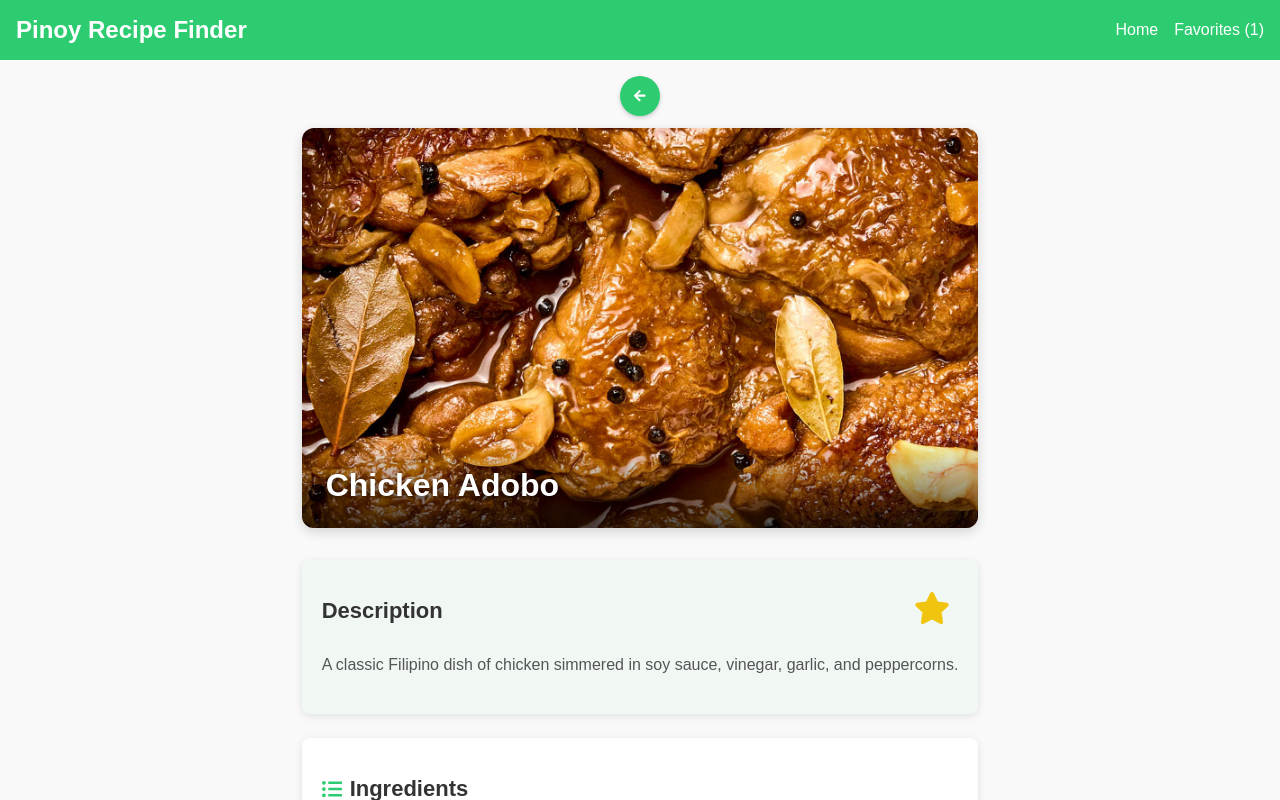
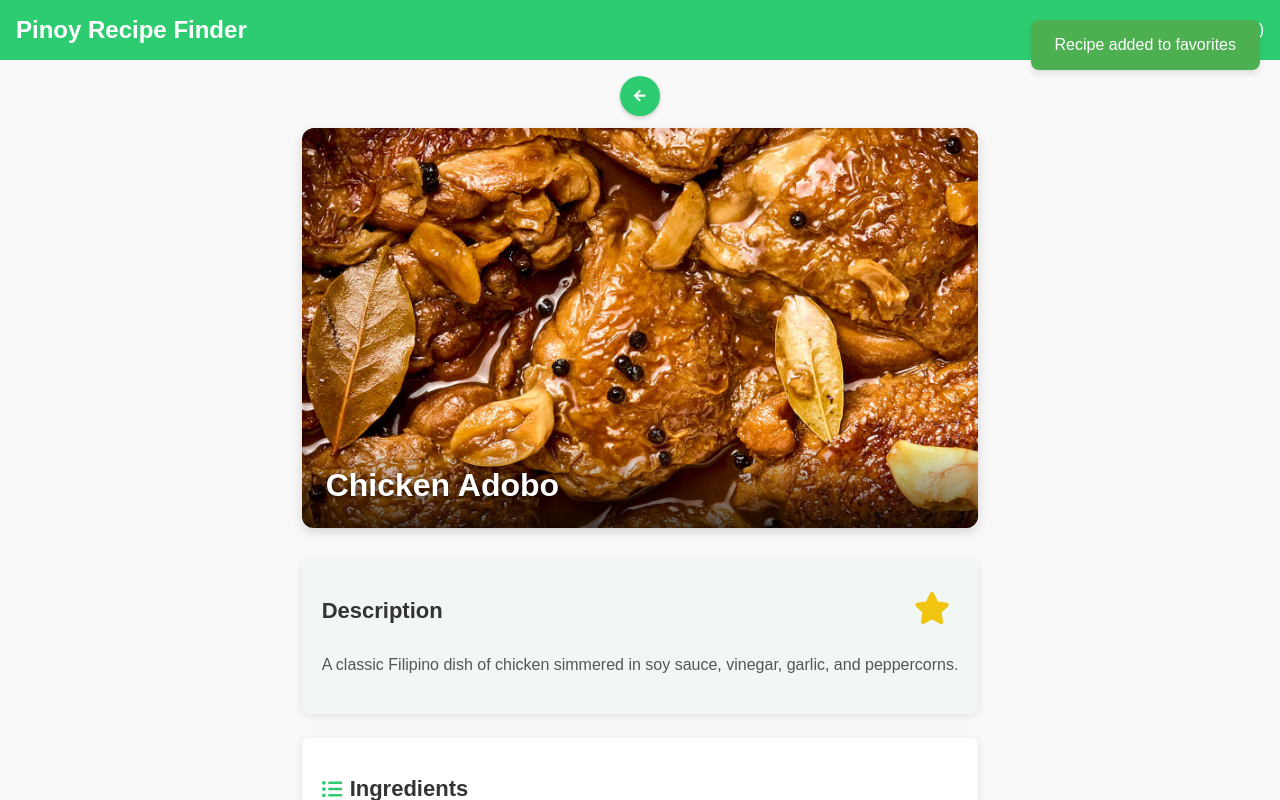
Before and after one commit to Eduard-K-A/pinoy-recipe-finder, a React (Vite) app in the folder pinoy-recipe-finder/: page /recipe/1 in a window 1280 px wide. Both pictures are taken after a click on the button 932 px from the left and 608 px from the top of the page. Shown: the top 800 px of the page. Built offline with nearby package versions, Linux system fonts and the light colour scheme.

Commit message:
feat(RecipeDetailPage): add notification for favorite toggle action

```diff
--- a/pinoy-recipe-finder/package.json
+++ b/pinoy-recipe-finder/package.json
@@ -10,6 +10,7 @@
   "dependencies": {
     "react": "^18.3.1",
     "react-dom": "^18.3.1",
+    "react-hot-toast": "^2.6.0",
     "react-icons": "^5.5.0",
     "react-router-dom": "^6.26.2"
   },
@@ -17,5 +18,4 @@
     "@vitejs/plugin-react": "^5.0.2",
     "vite": "^5.4.8"
   }
-
 }
--- a/pinoy-recipe-finder/src/pages/RecipeDetailPage.jsx
+++ b/pinoy-recipe-finder/src/pages/RecipeDetailPage.jsx
@@ -10,6 +10,7 @@ function RecipeDetailPage() {
   const { favorites, toggleFavorite } = useContext(FavoritesContext);
   const recipe = recipes.find((r) => r.id === parseInt(id));
   const [isImageLoaded, setIsImageLoaded] = useState(false);
+  const [notification, setNotification] = useState(null);
 
   if (!recipe) {
     return <div className="container">Recipe not found!</div>;
@@ -17,8 +18,25 @@ function RecipeDetailPage() {
 
   const isFavorite = favorites.includes(recipe.id);
 
+  const handleToggleFavorite = () => {
+    toggleFavorite(recipe.id);
+    const message = isFavorite
+      ? 'Recipe removed from favorites'
+      : 'Recipe added to favorites';
+
+    setNotification(message);
+    setTimeout(() => setNotification(null), 3000);
+  };
+
   return (
     <div className="container">
+      {/* Notification */}
+      {notification && (
+        <div className="notification">
+          {notification}
+        </div>
+      )}
+
       {/* Back Button aligned left */}
       <div className="back-button-wrapper">
         <button
@@ -60,7 +78,7 @@ function RecipeDetailPage() {
             <div className="description-header">
               <h2>Description</h2>
               <button
-                onClick={() => toggleFavorite(recipe.id)}
+                onClick={handleToggleFavorite}
                 className="favorite-icon"
                 aria-label={isFavorite ? 'Remove from Favorites' : 'Add to Favorites'}
               >
--- a/pinoy-recipe-finder/src/styles/styles.css
+++ b/pinoy-recipe-finder/src/styles/styles.css
@@ -444,3 +444,27 @@ body {
   background-color: transparent; /* no solid background */
   border-top: 1px solid #ddd; /* very subtle divider */
 }
+
+.notification {
+  position: fixed;
+  top: 20px;
+  right: 20px;
+  background-color: #4caf50;
+  color: white;
+  padding: 16px 24px;
+  border-radius: 8px;
+  box-shadow: 0 4px 6px rgba(0, 0, 0, 0.1);
+  z-index: 1000;
+  animation: slideIn 0.3s ease-out;
+}
+
+@keyframes slideIn {
+  from {
+    transform: translateX(100%);
+    opacity: 0;
+  }
+  to {
+    transform: translateX(0);
+    opacity: 1;
+  }
+}
```
Also changed, not shown: 1 other file (tests, documents, lock files or other folders).
